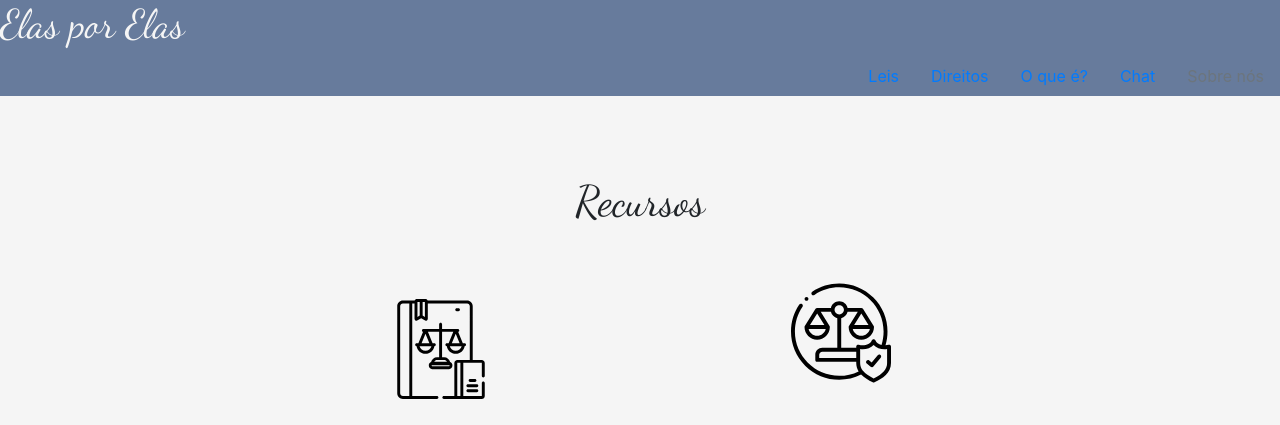
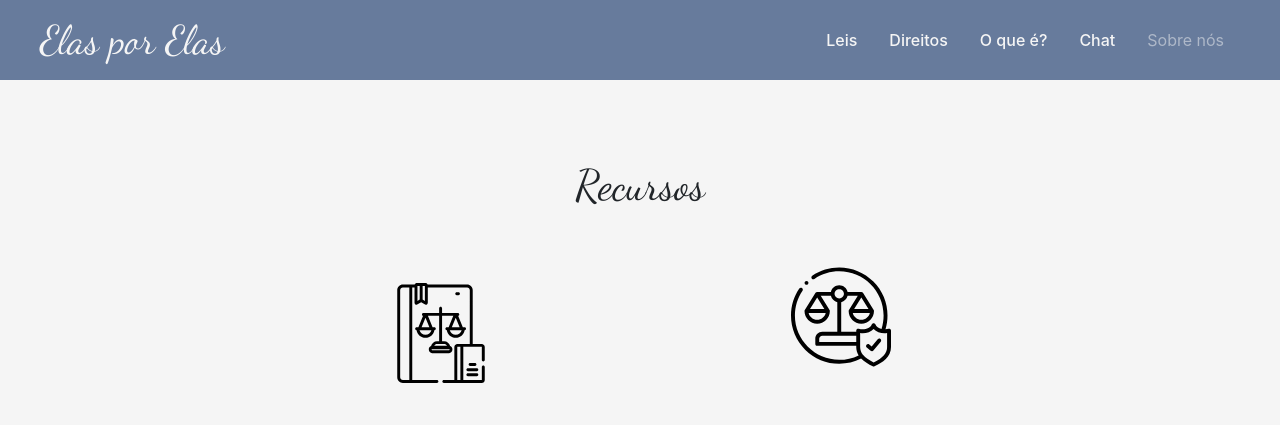
Before and after one commit to Sonnaly/EpE-TCC, a plain HTML site: page index.html in a window 1280 px wide. Shown: the top 425 px of the page. Drawn offline with nearby package versions, Linux system fonts and the light colour scheme; some packages are replaced by stand-ins of ours; a script that the page names is missing; a web font is replaced by a local one.

Commit message:
alterações no index e no style para alinhamento

```diff
--- a/css/style.css
+++ b/css/style.css
@@ -44,3 +44,16 @@ button {
     border: 1px solid #ddd;
     padding: 20px;
 }
+
+/* Estilo para os links do menu */
+.custom-link {
+    color: #f5f5f5 !important; /* Cor branca/gelo igual ao título */
+    font-weight: 500;
+    transition: 0.3s; /* Deixa a mudança de cor suave ao passar o mouse */
+}
+
+/* Cor quando o mouse passa por cima (Hover) */
+.custom-link:hover {
+    color: #ffd1dc !important; /* Um tom de rosa claro ou a cor que preferir */
+    text-shadow: 1px 1px 2px rgba(0,0,0,0.2);
+}
--- a/index.html
+++ b/index.html
@@ -36,26 +36,27 @@
 </head>
 
 <body style="background-color: #f5f5f5;">
-    <header style="background-color: #677b9c;">
-        <h1 style="color: #f5f5f5; font-family: 'Dancing Script';">Elas por Elas</h1>
-        <ul class="nav justify-content-end">
+    <header class="d-flex align-items-center justify-content-between" style="background-color: #677b9c; padding: 0 40px; min-height: 80px;">
+    <h1 style="color: #f5f5f5; font-family: 'Dancing Script'; margin-bottom: 0;">Elas por Elas</h1>
+
+    <ul class="nav">
         <li class="nav-item">
-            <a class="nav-link" href="paginas/leis.html">Leis</a>
+            <a class="nav-link custom-link" href="paginas/leis.html">Leis</a>
         </li>
         <li class="nav-item">
-            <a class="nav-link" href="paginas/direitos.html">Direitos</a>
+            <a class="nav-link custom-link" href="paginas/direitos.html">Direitos</a>
         </li>
         <li class="nav-item">
-            <a class="nav-link" href="#">O que é?</a>
+            <a class="nav-link custom-link" href="#">O que é?</a>
         </li>
         <li class="nav-item">
-            <a class="nav-link" href="paginas/chat.html">Chat</a>
+            <a class="nav-link custom-link" href="paginas/chat.html">Chat</a>
         </li>
         <li class="nav-item">
-            <a class="nav-link disabled" href="#">Sobre nós</a>
+            <a class="nav-link disabled" href="#" style="color: rgba(245,245,245,0.5) !important;">Sobre nós</a>
         </li>
     </ul>
-    </header>
+</header>
 
 
     <h2 style="font-size: 32pt;font-family: 'Dancing Script'; padding: 5rem 0 2rem; text-align: center !important;">Recursos</h2>
```
